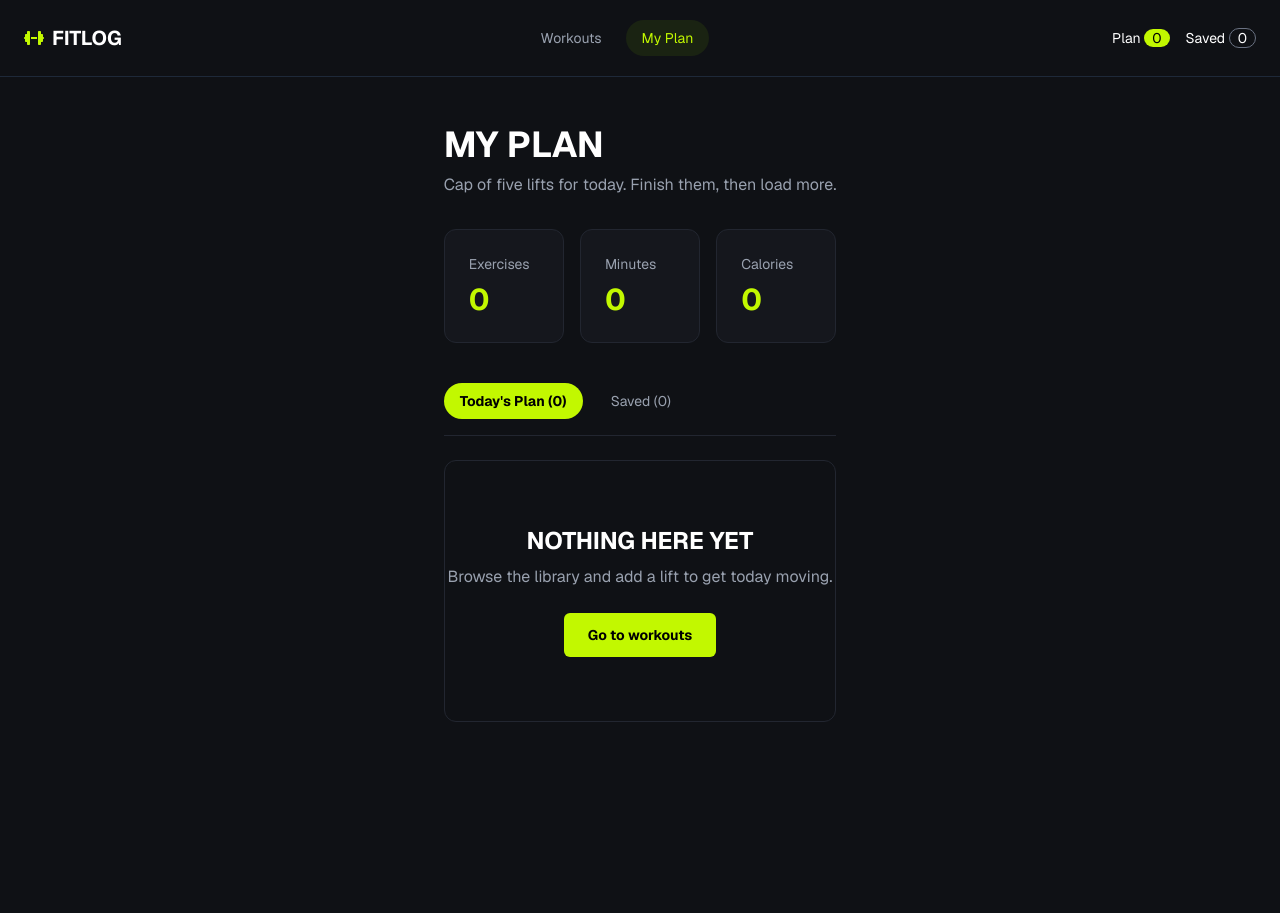
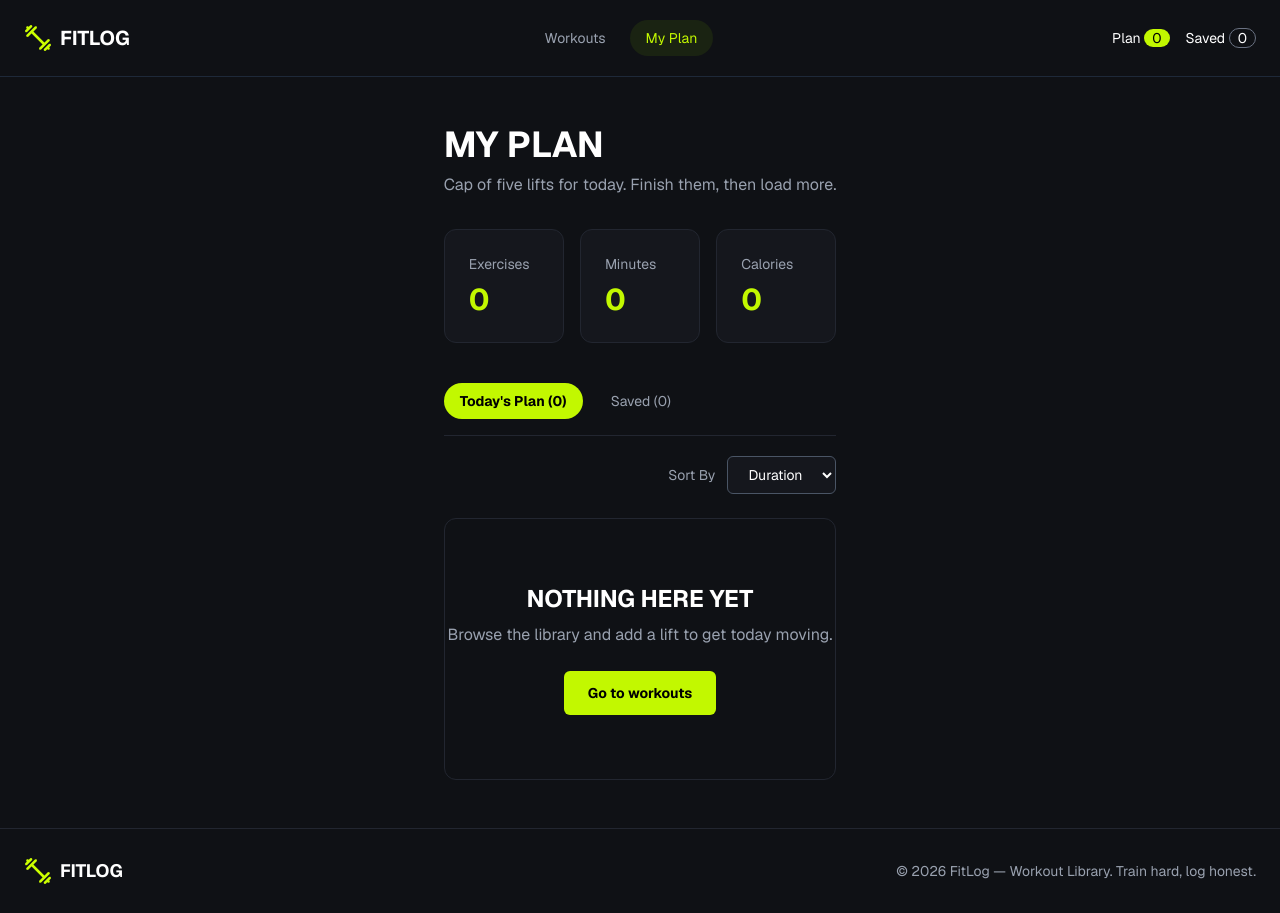
Before and after one commit to shajib97/fitlog, a Next.js app: page /my-plan in a window 1280 px wide. Before the commit the page ends 800 px from the top, so only its background shows below. Built offline with nearby package versions, Linux system fonts and the light colour scheme.

Commit message:
Added footer section + loading state and page survibes after reloading

```diff
--- a/src/app/layout.tsx
+++ b/src/app/layout.tsx
@@ -5,6 +5,7 @@ import Navbar from "../components/shared/Navbar";
 import WorkoutProvider from "../context/WorkoutContext";
 import { ToastContainer } from "react-toastify";
 import "react-toastify/dist/ReactToastify.css";
+import Footer from "../components/shared/Footer";
 
 const geistSans = Geist({
   variable: "--font-geist-sans",
@@ -31,6 +32,7 @@ export default function RootLayout({ children }: LayoutProps<"/">) {
         <WorkoutProvider>
           <Navbar />
           {children}
+          <Footer />
         </WorkoutProvider>
         <ToastContainer
           position="top-right"
--- a/src/app/my-plan/page.tsx
+++ b/src/app/my-plan/page.tsx
@@ -2,17 +2,42 @@
 
 import Link from "next/link";
 import { useContext, useState } from "react";
+import ListedWorkoutCard from "../../components/shared/ListedWorkoutCard";
 import { WorkoutContext } from "../../context/WorkoutContext";
-import ListedWorkoutCard from "../../components/shared/ListedWorkoutCard";
 
 const MyPlanPage = () => {
   const context = useContext(WorkoutContext);
+
   const [activeTab, setActiveTab] = useState<"plan" | "saved">("plan");
+  const [sortBy, setSortBy] = useState<"duration" | "calories" | "rating">(
+    "duration",
+  );
 
   if (!context) return null;
 
+  if (!context.loaded) {
+    return (
+      <main className="flex min-h-[70vh] items-center justify-center gap-3 text-[#c2f800]">
+        <span className="h-7 w-7 animate-spin rounded-full border-2 border-[#c2f800] border-t-transparent" />
+        Loading workouts…
+      </main>
+    );
+  }
+
   const { plan, saved } = context;
   const workouts = activeTab === "plan" ? plan : saved;
+
+  const sortedWorkouts = [...workouts].sort((a, b) => {
+    if (sortBy === "calories") {
+      return b.caloriesBurned - a.caloriesBurned;
+    }
+
+    if (sortBy === "rating") {
+      return b.rating - a.rating;
+    }
+
+    return b.duration - a.duration;
+  });
 
   const totalMinutes = plan.reduce(
     (total, workout) => total + workout.duration,
@@ -75,9 +100,28 @@ const MyPlanPage = () => {
         </button>
       </div>
 
+      <div className="mt-5 flex justify-end">
+        <label className="flex items-center gap-3 text-sm text-gray-400">
+          Sort By
+          <select
+            value={sortBy}
+            onChange={(event) =>
+              setSortBy(
+                event.target.value as "duration" | "calories" | "rating",
+              )
+            }
+            className="rounded-md border border-gray-600 bg-[#15171d] px-4 py-2 text-white"
+          >
+            <option value="duration">Duration</option>
+            <option value="calories">Calories</option>
+            <option value="rating">Rating</option>
+          </select>
+        </label>
+      </div>
+
       {workouts.length > 0 ? (
         <div className="mt-6 space-y-4">
-          {workouts.map((workout) => (
+          {sortedWorkouts.map((workout) => (
             <ListedWorkoutCard
               key={workout.id}
               workout={workout}
--- /dev/null
+++ b/src/app/not-found.tsx
@@ -0,0 +1,20 @@
+import Link from "next/link";
+
+const NotFound = () => {
+  return (
+    <main className="mx-auto flex min-h-[70vh] max-w-7xl flex-col items-center justify-center px-6 text-center">
+      <p className="text-7xl font-bold text-[#c2f800]">404</p>
+      <h1 className="mt-4 text-3xl font-bold">PAGE NOT FOUND</h1>
+      <p className="mt-3 text-gray-400">This page or workout does not exist.</p>
+
+      <Link
+        href="/"
+        className="mt-7 rounded-md bg-[#c2f800] px-6 py-3 text-sm font-bold text-black"
+      >
+        Go to workouts
+      </Link>
+    </main>
+  );
+};
+
+export default NotFound;
--- a/src/app/page.tsx
+++ b/src/app/page.tsx
@@ -9,7 +9,11 @@ export default function HomePage() {
 
       <Suspense
         fallback={
-          <div className="py-16 text-center text-[#c2f800]">
+          <div
+            role="status"
+            className="flex min-h-64 items-center justify-center gap-3 text-[#c2f800]"
+          >
+            <span className="h-7 w-7 animate-spin rounded-full border-2 border-[#c2f800] border-t-transparent" />
             Loading workouts…
           </div>
         }
--- /dev/null
+++ b/src/components/shared/Footer.tsx
@@ -0,0 +1,24 @@
+import Image from "next/image";
+
+const Footer = () => {
+  return (
+    <footer className="mt-auto border-t border-[#222630] bg-[#0f1115]">
+      <div className="mx-auto flex max-w-7xl flex-col gap-3 px-6 py-7 text-sm text-gray-400 sm:flex-row sm:items-center sm:justify-between">
+        <div className="flex items-center gap-2 text-lg font-bold text-white">
+          <Image
+            src="/images/logo.png"
+            alt=""
+            width={28}
+            height={28}
+            className="object-contain"
+          />
+          FITLOG
+        </div>
+
+        <p>© 2026 FitLog — Workout Library. Train hard, log honest.</p>
+      </div>
+    </footer>
+  );
+};
+
+export default Footer;
--- a/src/components/shared/ListedWorkoutCard.tsx
+++ b/src/components/shared/ListedWorkoutCard.tsx
@@ -3,7 +3,7 @@
 import Image from "next/image";
 import Link from "next/link";
 import { useContext } from "react";
-import { FaClock, FaFire, FaStar, FaXmark } from "react-icons/fa6";
+import { FaCheck, FaClock, FaFire, FaStar, FaXmark } from "react-icons/fa6";
 import { toast } from "react-toastify";
 import { WorkoutContext } from "../../context/WorkoutContext";
 import { IWorkout } from "../../types/workout.types";
@@ -32,6 +32,13 @@ const ListedWorkoutCard = ({ workout, listType }: ListedWorkoutCardProps) => {
     }
 
     toast.success(`Removed "${workout.name}".`);
+  };
+  const handleMarkDone = () => {
+    setPlan((previousPlan) =>
+      previousPlan.filter((item) => item.id !== workout.id),
+    );
+
+    toast.success(`Marked "${workout.name}" as done.`);
   };
 
   return (
@@ -67,7 +74,15 @@ const ListedWorkoutCard = ({ workout, listType }: ListedWorkoutCardProps) => {
           >
             View Details
           </Link>
-
+          {listType === "plan" && (
+            <button
+              onClick={handleMarkDone}
+              className="flex items-center gap-2 rounded-md bg-[#c2f800] px-4 py-2 text-sm font-semibold text-black"
+            >
+              <FaCheck />
+              Mark as Done
+            </button>
+          )}
           <button
             onClick={handleRemove}
             aria-label={`Remove ${workout.name}`}
--- a/src/components/shared/Navbar.tsx
+++ b/src/components/shared/Navbar.tsx
@@ -2,9 +2,9 @@
 
 import Link from "next/link";
 import { usePathname } from "next/navigation";
-import { FaDumbbell } from "react-icons/fa6";
 import { useContext } from "react";
 import { WorkoutContext } from "../../context/WorkoutContext";
+import Image from "next/image";
 
 const Navbar = () => {
   const pathname = usePathname();
@@ -19,7 +19,13 @@ const Navbar = () => {
           href="/"
           className="flex items-center gap-2 text-xl font-bold text-white"
         >
-          <FaDumbbell className="text-[#c2f800]" />
+          <Image
+            src="/images/logo.png"
+            alt=""
+            width={28}
+            height={28}
+            className="object-contain"
+          />
           FITLOG
         </Link>
 
--- a/src/context/WorkoutContext.tsx
+++ b/src/context/WorkoutContext.tsx
@@ -1,6 +1,6 @@
 "use client";
 
-import { createContext, useState } from "react";
+import { createContext, useEffect, useState } from "react";
 import type { Dispatch, ReactNode, SetStateAction } from "react";
 import { IWorkout } from "../types/workout.types";
 
@@ -9,6 +9,7 @@ interface WorkoutContextType {
   setPlan: Dispatch<SetStateAction<IWorkout[]>>;
   saved: IWorkout[];
   setSaved: Dispatch<SetStateAction<IWorkout[]>>;
+  loaded: boolean;
 }
 
 export const WorkoutContext = createContext<WorkoutContextType | null>(null);
@@ -16,9 +17,38 @@ export const WorkoutContext = createContext<WorkoutContextType | null>(null);
 const WorkoutProvider = ({ children }: { children: ReactNode }) => {
   const [plan, setPlan] = useState<IWorkout[]>([]);
   const [saved, setSaved] = useState<IWorkout[]>([]);
+  const [loaded, setLoaded] = useState(false);
+
+  // Read saved data after the page opens in the browser.
+  useEffect(() => {
+    try {
+      const storedPlan = JSON.parse(
+        localStorage.getItem("fitlog-plan") || "[]",
+      );
+      const storedSaved = JSON.parse(
+        localStorage.getItem("fitlog-saved") || "[]",
+      );
+
+      // eslint-disable-next-line react-hooks/set-state-in-effect
+      if (Array.isArray(storedPlan)) setPlan(storedPlan);
+      if (Array.isArray(storedSaved)) setSaved(storedSaved);
+    } catch {
+      // If stored data is damaged, start with empty lists.
+    }
+
+    setLoaded(true);
+  }, []);
+
+  // Save changes, but only after the old data has been read.
+  useEffect(() => {
+    if (!loaded) return;
+
+    localStorage.setItem("fitlog-plan", JSON.stringify(plan));
+    localStorage.setItem("fitlog-saved", JSON.stringify(saved));
+  }, [plan, saved, loaded]);
 
   return (
-    <WorkoutContext.Provider value={{ plan, setPlan, saved, setSaved }}>
+    <WorkoutContext.Provider value={{ plan, setPlan, saved, setSaved, loaded }}>
       {children}
     </WorkoutContext.Provider>
   );
```
